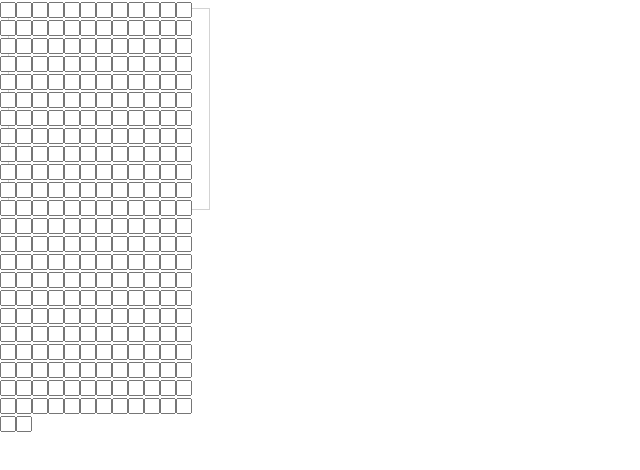
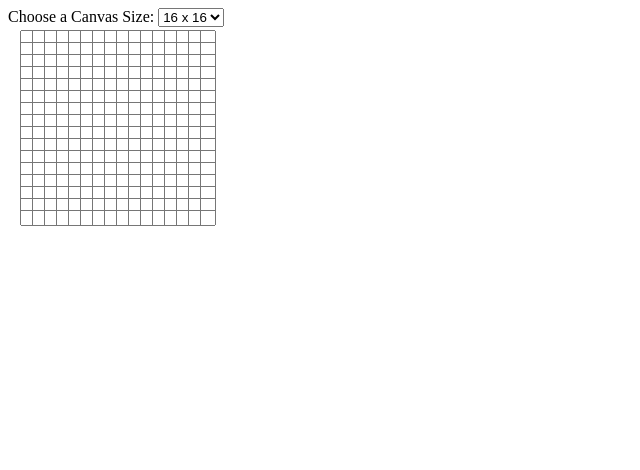
Before and after one commit to Carring10/ascii-sandbox, a plain HTML site: page index.html in a window 1280 px wide. Shown: the whole page, without its empty margins (0-640 px from the left). Drawn offline with Linux system fonts and the light colour scheme.

Commit message:
change canvas size

```diff
--- a/index.html
+++ b/index.html
@@ -7,8 +7,13 @@
   <title>ASCII Sandbox</title>
 </head>
 <body>
+  <label for="canvas-size">Choose a Canvas Size:</label>
+  <select name="canvas-size" id="canvas-size">
+    <option value="16" id="option">16 x 16</option>
+    <option value="32" id="option">32 x 32</option>
+    <option value="64" id="option">64 x 64</option>
+  </select>
   <div id="canvas-input-container">
-    <canvas id="ascii-canvas" width="200" height="200" style="border:1px solid #d3d3d3;"></canvas>
     <div id="input-container">
       <!-- Append input elements -->
     </div>
--- a/script.js
+++ b/script.js
@@ -1,9 +1,34 @@
-const canvas = document.getElementById("ascii-canvas");
+const selectElement = document.getElementById("canvas-size");
+const canvas = document.getElementById("input-container");
 const inputContainer = document.getElementById("input-container");
 
-const canvasArea = (canvas.width / 12) * (canvas.height / 12);
+// Function to update canvas size and input fields
+function updateCanvasSize() {
+  // Get the selected size value
+  const selectedSize = parseInt(selectElement.value);
 
-for (let i = 0; i < canvasArea; i++) {
-  const input = document.createElement("input");
-  inputContainer.append(input);
+  // Update canvas dimensions
+  canvas.width, canvas.height = selectedSize;
+
+  // Clear existing inputs in the input container
+  inputContainer.innerHTML = '';
+
+  // Calculate the number of input fields
+  const totalInputs = (selectedSize * selectedSize);
+
+  // Set CSS Grid properties dynamically (10px width + 1px padding on each side)
+  inputContainer.style.gridTemplateColumns = `repeat(${selectedSize}, 12px)`;
+  inputContainer.style.gridTemplateRows = `repeat(${selectedSize}, 12px)`;
+
+  // Append input fields to the input container
+  for (let i = 0; i < totalInputs; i++) {
+    const input = document.createElement("input");
+    input.type = "text";
+    inputContainer.appendChild(input);
+  }
 }
+
+// Add an event listener to handle the change in select element
+selectElement.addEventListener("change", updateCanvasSize);
+
+updateCanvasSize();
--- a/style.css
+++ b/style.css
@@ -3,11 +3,13 @@ canvas-input-container {
 }
 
 #input-container {
+  display: grid;
+  flex-wrap: wrap;
+  gap: 0;
   position: absolute;
-  top: 0;
-  left: 0;
-  width: 200px;
-  height: 200px;
+  top: 30px;
+  left: 20px;
+  width: 60%;
 }
 
 input {
```
